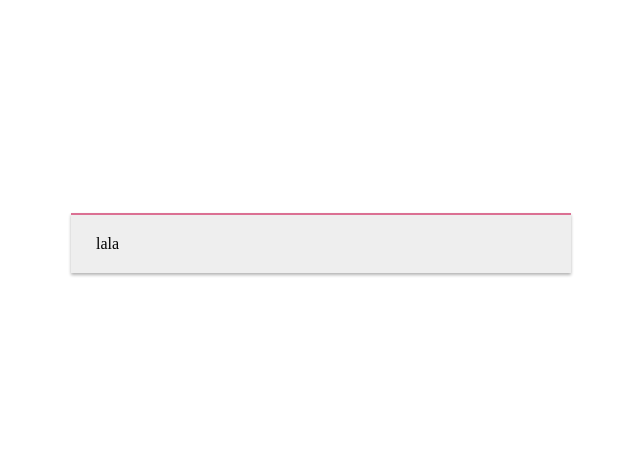
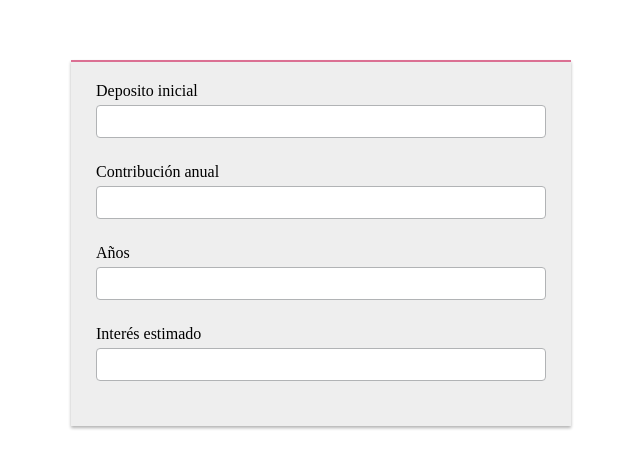
Before and after one commit to PanchoReview/react-calculadora-ic, a React (Create React App) app: page / in a window 1280 px wide. Shown: the part 157-626 px from the top of the page, without its empty margins (319-959 px from the left). Built offline with nearby package versions, Linux system fonts and the light colour scheme.

Commit message:
Añadido componente Input
Signed-off-by: Francisco Astorga <fastorga@nimok.com>

```diff
--- a/package.json
+++ b/package.json
@@ -6,6 +6,7 @@
     "@testing-library/jest-dom": "^5.14.1",
     "@testing-library/react": "^11.2.7",
     "@testing-library/user-event": "^12.8.3",
+    "formik": "^2.2.9",
     "react": "^17.0.2",
     "react-dom": "^17.0.2",
     "react-scripts": "4.0.3",
--- a/src/App.js
+++ b/src/App.js
@@ -1,4 +1,6 @@
 import styled from 'styled-components'
+import { Formik, Form } from 'formik'
+import Input from './components/Input'
 
 const Container = styled.div`
   display: flex;
@@ -16,10 +18,25 @@ const Section = styled.section`
 `
 
 const App = () => {
+  const handleSubmit = () => {}
   return (
     <Container>
       <Section>
-        lala
+        <Formik initialValues={{
+          deposit: '',
+          contribution: '',
+          years: '',
+          rate: ''
+        }}
+        onSubmit={handleSubmit}
+        >
+          <Form>
+            <Input name="deposit" label="Deposito inicial"></Input>
+            <Input name="contribution" label="Contribución anual"></Input>
+            <Input name="years" label="Años"></Input>
+            <Input name="rate" label="Interés estimado"></Input>
+          </Form>
+        </Formik>
       </Section>
     </Container>
   )
--- /dev/null
+++ b/src/components/Input.js
@@ -0,0 +1,40 @@
+import styled from "styled-components";
+import { useField } from "formik";
+
+const Control = styled.div`
+    margin-bottom: 20px;
+`
+
+const Label = styled.label`
+    color: #000;
+    display: block;
+    margin-bottom: 5px;
+`
+
+const MyInput = styled.input`
+    outline: none;
+    padding: 8px;
+    border: solid 1px #b1b3b5;
+    border-radius: 4px;
+    width: 100%;
+    margin-bottom: 5px;
+`
+
+const ErrorMessage = styled.div`
+    color: red;
+`
+
+const Input = ({ label, ...props }) => {
+    const [field, meta] = useField(props)
+
+    return (
+        <Control>
+            <Label>{label}</Label>
+            <MyInput {...field} {...props}></MyInput>
+            {meta.touched && meta.error ? (
+                <ErrorMessage>{meta.error}</ErrorMessage>
+            ) : null}
+        </Control>)
+}
+
+export default Input
```
Also changed, not shown: 1 other file (tests, documents, lock files or other folders).
